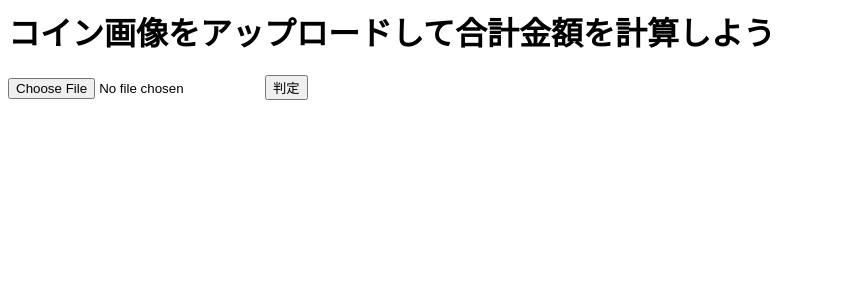
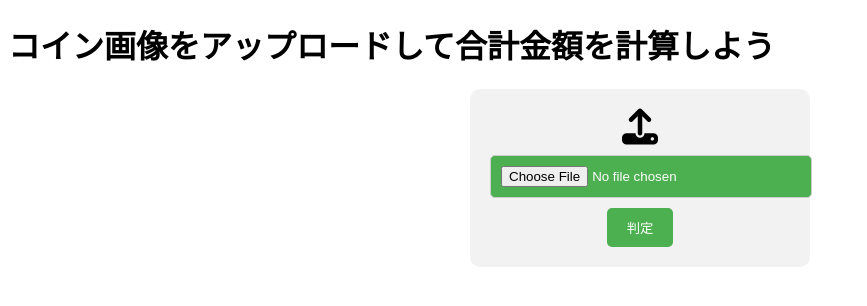
Before and after one commit to Yoko555/coin_nano_app3, a Flask app: page / in a window 1280 px wide. Shown: the top 306 px of the page, without its empty margins (0-867 px from the left). Run offline with Flask 3, Linux system fonts and the light colour scheme.

Commit message:
3rd commit

```diff
--- a/src/templates/index.html
+++ b/src/templates/index.html
@@ -1,9 +1,60 @@
-<title>Total calculate App</title>
+<!DOCTYPE html>
+<html>
+<head>
+    <!-- Font Awesome のスタイルシートを読み込む -->
+    <link rel="stylesheet" href="https://cdnjs.cloudflare.com/ajax/libs/font-awesome/6.4.0/css/all.min.css">
+    <style>
+        /* スタイルを適用するフォーム要素 */
+        form {
+            text-align: center;
+            padding: 20px;
+            background-color: #f2f2f2;
+            border-radius: 10px;
+            width: 300px;
+            margin: 0 auto;
+            position: relative;
+        }
 
-<h1>
-    コイン画像をアップロードして合計金額を計算しよう
-</h1>
-<form method = post enctype = multipart/form-data>
-<p><input type = file name = filename>
-<input type = submit value = 判定>
-</form>
+        /* フォーム内のテキスト */
+        input[type="file"] {
+            padding: 10px;
+            margin: 10px 0;
+            width: 100%;
+            border: 1px solid #ccc;
+            border-radius: 5px;
+            background-color: #4CAF50; /* ボタンの背景色を緑に設定 */
+            color: white; /* テキスト色を白に設定 */
+            cursor: pointer; /* ホバー時にカーソルをポインターに設定 */
+        }
+
+        /* アップロードアイコンのスタイル */
+        .upload-icon {
+            font-size: 36px; /* アイコンのサイズを調整 */
+        }
+
+        /* ボタンスタイル */
+        input[type="submit"] {
+            background-color: #4CAF50;
+            color: white;
+            padding: 10px 20px;
+            border: none;
+            border-radius: 5px;
+            cursor: pointer;
+        }
+
+        /* ボタンのホバーエフェクト */
+        input[type="submit"]:hover {
+            background-color: #45a049;
+        }
+    </style>
+</head>
+<body>
+    <h1>コイン画像をアップロードして合計金額を計算しよう</h1>
+    <form method="post" enctype="multipart/form-data">
+        <i class="fas fa-upload upload-icon"></i> <!-- アップロードアイコン -->
+        <input type="file" name="filename">
+        <br>
+        <input type="submit" value="判定">
+    </form>
+</body>
+</html>
```
